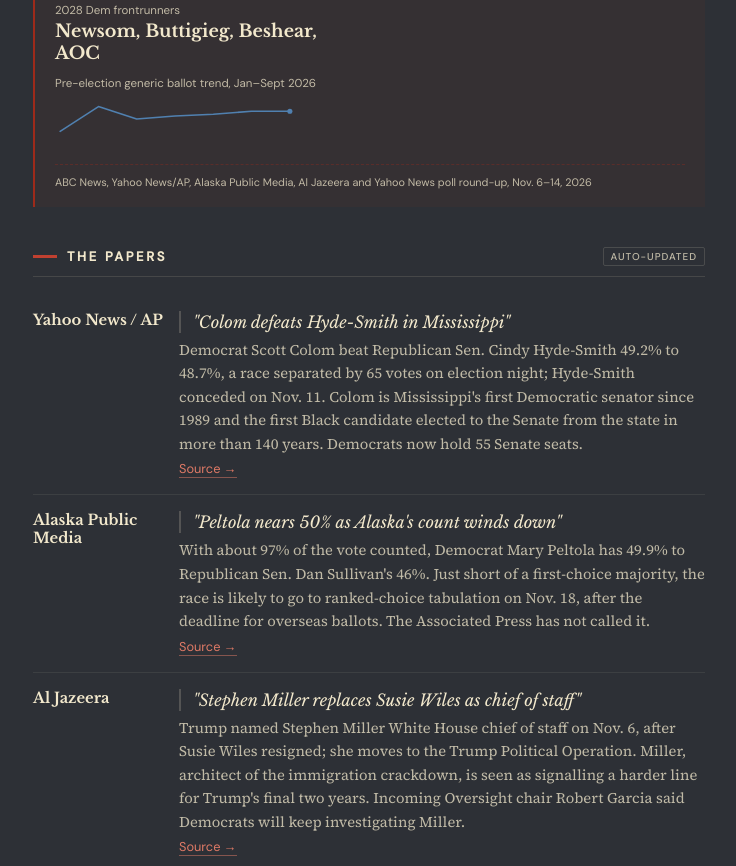
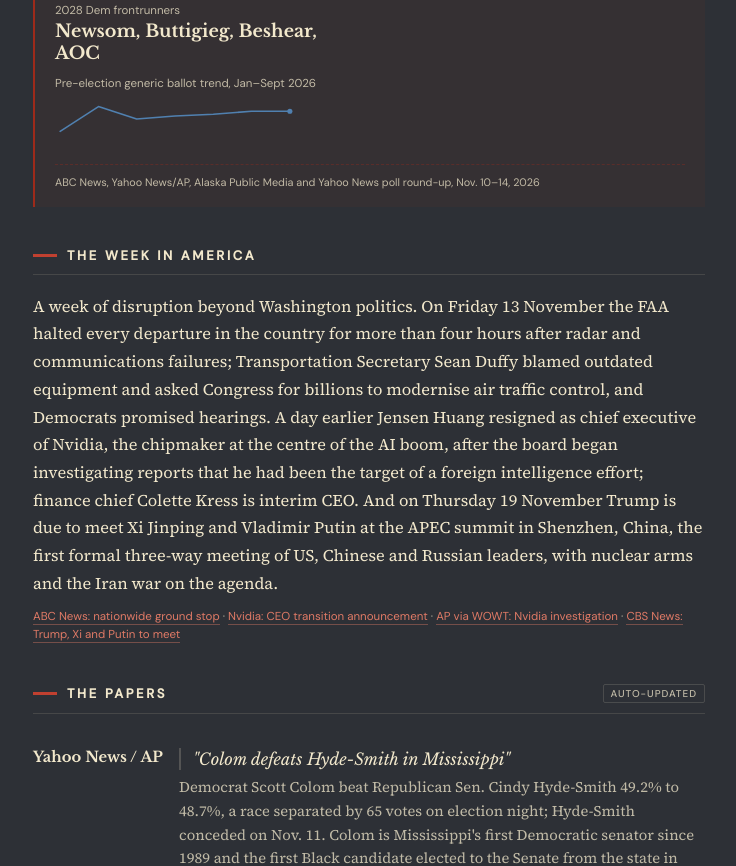
Before and after one commit to philreevell-star/philreevell, a plain HTML site: page america-us-edition.html in a window 1280 px wide. Shown: the part 1247-2113 px from the top of the page, without its empty margins (271-1007 px from the left). Drawn offline with nearby package versions, Linux system fonts and the light colour scheme.

Commit message:
Briefing 16 Nov: The Week in America context section; US outlets instead of Al Jazeera
Co-Authored-By: Claude Opus 5.5 <noreply@anthropic.com>
Claude-Session: https://claude.ai/code/session_019ok9MQuJxhriUHmhYLQGSj

```diff
--- a/america-us-edition.html
+++ b/america-us-edition.html
@@ -128,6 +128,9 @@ footer.foot { margin-top: 44px; padding-top: 18px; border-top: 1px solid rgba(24
 .ed-date { font-family: var(--sans); font-size: 0.78rem; font-weight:600; color: #9cc0e8; width: 9.5em; flex-shrink:0; }
 .ed-title { font-family: var(--serif); font-size: 1rem; line-height:1.45; }
 .ed-current { font-family: var(--sans); font-size: 0.62rem; letter-spacing:.1em; text-transform:uppercase; color: var(--parch-dim); border:1px solid rgba(242,232,204,0.25); padding:1px 6px; border-radius:2px; margin-left:8px; white-space:nowrap; }
+.context-text { font-family: var(--serif); font-size: 1.02rem; line-height: 1.7; color: var(--parch); }
+.context-sources { font-family: var(--sans); font-size: 0.72rem; color: var(--parch-dim); margin-top: 10px; line-height:1.6; }
+.context-sources a { color: #e07a66; text-decoration: none; border-bottom: 1px solid rgba(224,122,102,0.4); }
 </style>
 </head>
 <body>
@@ -174,6 +177,12 @@ footer.foot { margin-top: 44px; padding-top: 18px; border-top: 1px solid rgba(24
       </div>
       <div class="ledger-source" id="edSource">CBS News, NBC News Exit Poll, Al Jazeera, Click2Houston, Boston 25 News/AP and Magnolia Tribune election-night and day-after reporting, Nov. 3–5, 2026 · ballot trend: Silver Bulletin</div>
     </dl>
+  </div>
+
+  <div id="edContextWrap" style="display:none">
+    <div class="section-label">The Week in America</div>
+    <p class="context-text" id="edContext"></p>
+    <div class="context-sources" id="edContextSources"></div>
   </div>
 
   <div class="section-label">The Papers <span class="auto-tag">Auto-updated</span></div>
@@ -263,6 +272,16 @@ footer.foot { margin-top: 44px; padding-top: 18px; border-top: 1px solid rgba(24
         cap.textContent = ''; const a = document.createElement(d.week_photo.link ? 'a' : 'span'); if (d.week_photo.link) { a.href = d.week_photo.link; a.target = '_blank'; a.rel = 'noopener'; a.style.color = 'inherit'; } a.textContent = txt; cap.appendChild(a);
       }
 
+      // Context: the week's wider US news, shown only when the edition has it.
+      if (d.context) {
+        document.getElementById('edContext').textContent = d.context;
+        const cs = document.getElementById('edContextSources'); cs.textContent = '';
+        (d.context_sources || []).forEach((c, i) => {
+          if (i) cs.appendChild(document.createTextNode(' · '));
+          const a = document.createElement('a'); a.href = c.url; a.target = '_blank'; a.rel = 'noopener'; a.textContent = c.label; cs.appendChild(a);
+        });
+        document.getElementById('edContextWrap').style.display = '';
+      }
       if (Array.isArray(d.headlines) && d.headlines.length) {
         const el = document.getElementById('edHeadlines');
         el.innerHTML = d.headlines.map(h => `
--- a/data/briefing.json
+++ b/data/briefing.json
@@ -11,7 +11,7 @@
   "approval_short": "32% · Reuters/Ipsos",
   "gop_2028": "Vance, Rubio",
   "dem_2028": "Newsom, Buttigieg, Beshear, AOC",
-  "ledger_source": "ABC News, Yahoo News/AP, Alaska Public Media, Al Jazeera and Yahoo News poll round-up, Nov. 6–14, 2026",
+  "ledger_source": "ABC News, Yahoo News/AP, Alaska Public Media and Yahoo News poll round-up, Nov. 10–14, 2026",
   "headlines": [
     {
       "outlet": "Yahoo News / AP",
@@ -28,11 +28,11 @@
       "url": "https://alaskapublic.org/news/politics/elections/2026-11-13/peltola-leads-in-u-s-senate-race-nearing-50-mark-with-almost-all-ballots-counted"
     },
     {
-      "outlet": "Al Jazeera",
-      "headline": "Stephen Miller replaces Susie Wiles as chief of staff",
-      "short": "Miller replaces Wiles as White House chief of staff after the midterm losses.",
-      "summary": "Trump named Stephen Miller White House chief of staff on Nov. 6, after Susie Wiles resigned; she moves to the Trump Political Operation. Miller, architect of the immigration crackdown, is seen as signalling a harder line for Trump's final two years. Incoming Oversight chair Robert Garcia said Democrats will keep investigating Miller.",
-      "url": "https://www.aljazeera.com/news/2026/11/6/trump-says-making-adviser-stephen-miller-white-house-chief-of-staff"
+      "outlet": "CNN",
+      "headline": "Inside Stephen Miller's first week as chief of staff",
+      "short": "Miller moves fast to take control as Trump's new chief of staff.",
+      "summary": "In his first week replacing Susie Wiles, Stephen Miller moved to consolidate control of the White House and signalled changes to procedures and personnel. Two memos, presented as empowering Cabinet secretaries and limiting lobbyists, were widely read as criticism of how Wiles ran the first two years. CNN's reporting, summarised by Political Wire.",
+      "url": "https://politicalwire.com/2026/11/14/inside-stephen-millers-first-week-as-trumps-chief-of-staff/"
     },
     {
       "outlet": "ABC News",
@@ -42,11 +42,11 @@
       "url": "https://abcnews.com/Politics/house-republicans-elect-jim-jordan-minority-leader-congress/story?id=138016685"
     },
     {
-      "outlet": "Al Jazeera",
+      "outlet": "NPR",
       "headline": "House sidelines Hegseth impeachment",
       "short": "House votes 211–204 to send Hegseth impeachment to committee.",
-      "summary": "Republican Thomas Massie's eight articles of impeachment against Defence Secretary Pete Hegseth, over the Iran war and strikes on alleged drug boats, were referred to the Judiciary Committee by 211 votes to 204, effectively blocking a direct vote. Democrats could revive the effort when they take the House in January.",
-      "url": "https://www.aljazeera.com/news/2026/11/10/us-house-begins-vote-on-motion-to-advance-impeachment-of-pete-hegseth"
+      "summary": "Republican Thomas Massie's articles of impeachment against Defense Secretary Pete Hegseth, over the Iran war, strikes on alleged drug boats, the capture of Nicolás Maduro without congressional approval and the move against Sen. Mark Kelly, were referred to committee by 211 votes to 204, effectively ending the effort this session. Hakeem Jeffries, expected to be the next Speaker, said Hegseth \"has got to go\".",
+      "url": "https://www.kpbs.org/news/politics/2026/11/10/house-votes-to-effectively-end-the-impeachment-effort-against-pete-hegseth"
     }
   ],
   "podcasts": [
@@ -69,5 +69,24 @@
     "long_caption": "President Trump speaks about the Reflecting Pool renovation on the eve of the midterms, November 2, 2026 — Official White House Photo (P20261102JB-0208), United States Government Work",
     "link": "https://www.flickr.com/photos/whitehouse/55630953880",
     "position": "50% 74%"
-  }
+  },
+  "context": "A week of disruption beyond Washington politics. On Friday 13 November the FAA halted every departure in the country for more than four hours after radar and communications failures; Transportation Secretary Sean Duffy blamed outdated equipment and asked Congress for billions to modernise air traffic control, and Democrats promised hearings. A day earlier Jensen Huang resigned as chief executive of Nvidia, the chipmaker at the centre of the AI boom, after the board began investigating reports that he had been the target of a foreign intelligence effort; finance chief Colette Kress is interim CEO. And on Thursday 19 November Trump is due to meet Xi Jinping and Vladimir Putin at the APEC summit in Shenzhen, China, the first formal three-way meeting of US, Chinese and Russian leaders, with nuclear arms and the Iran war on the agenda.",
+  "context_sources": [
+    {
+      "label": "ABC News: nationwide ground stop",
+      "url": "https://abcnews.com/US/nationwide-ground-stop-ordered-airports-faa/story?id=138121848"
+    },
+    {
+      "label": "Nvidia: CEO transition announcement",
+      "url": "https://www.sec.gov/Archives/edgar/data/0001045810/000104581026000082/nvidiaannouncesceotransiti.htm"
+    },
+    {
+      "label": "AP via WOWT: Nvidia investigation",
+      "url": "https://www.wowt.com/2026/11/09/nvidia-investigates-whether-ceo-jensen-huang-was-targeted-by-chinese-spy-with-whom-he-had-an-affair/?outputType=amp"
+    },
+    {
+      "label": "CBS News: Trump, Xi and Putin to meet",
+      "url": "https://www.cbsnews.com/news/trump-putin-xi-jinping-meeting-china-us-russia-talks/"
+    }
+  ]
 }
```
Also changed, not shown: data/editions/2026-11-16.json (+29 -10 lines), index.html (+1 -1 lines).
